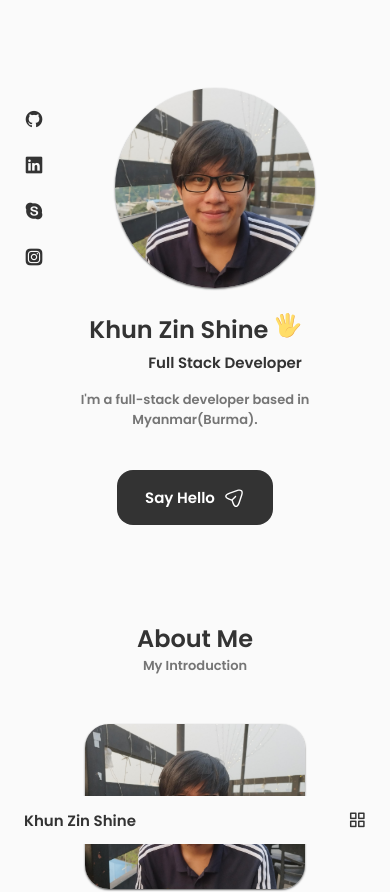
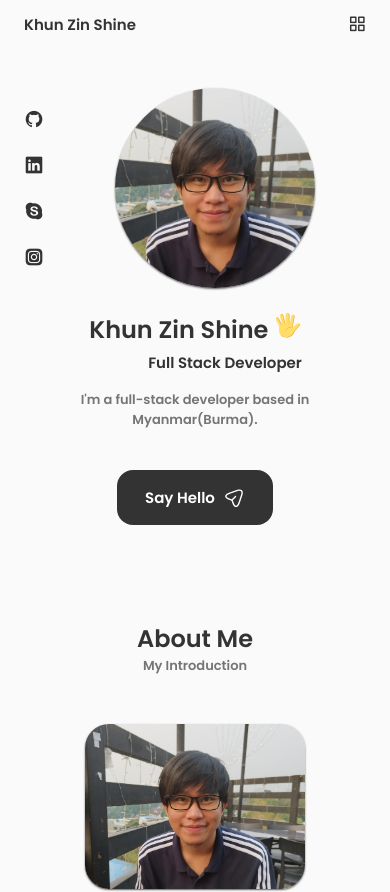
Before and after one commit to khunzinshine/khunzinshine.onrender, a React (Create React App) app: page / in a window 390 px wide. Shown: the top 892 px of the page. Built offline with nearby package versions, Linux system fonts and the light colour scheme; no server answers.

Commit message:
Mofied header style

```diff
--- a/src/components/header/header.scss
+++ b/src/components/header/header.scss
@@ -52,7 +52,7 @@
 @media screen and (max-width: 768px) {
   .header {
     top: initial;
-    bottom: 0;
+    // bottom: 0;
   }
 
   .nav {
```
